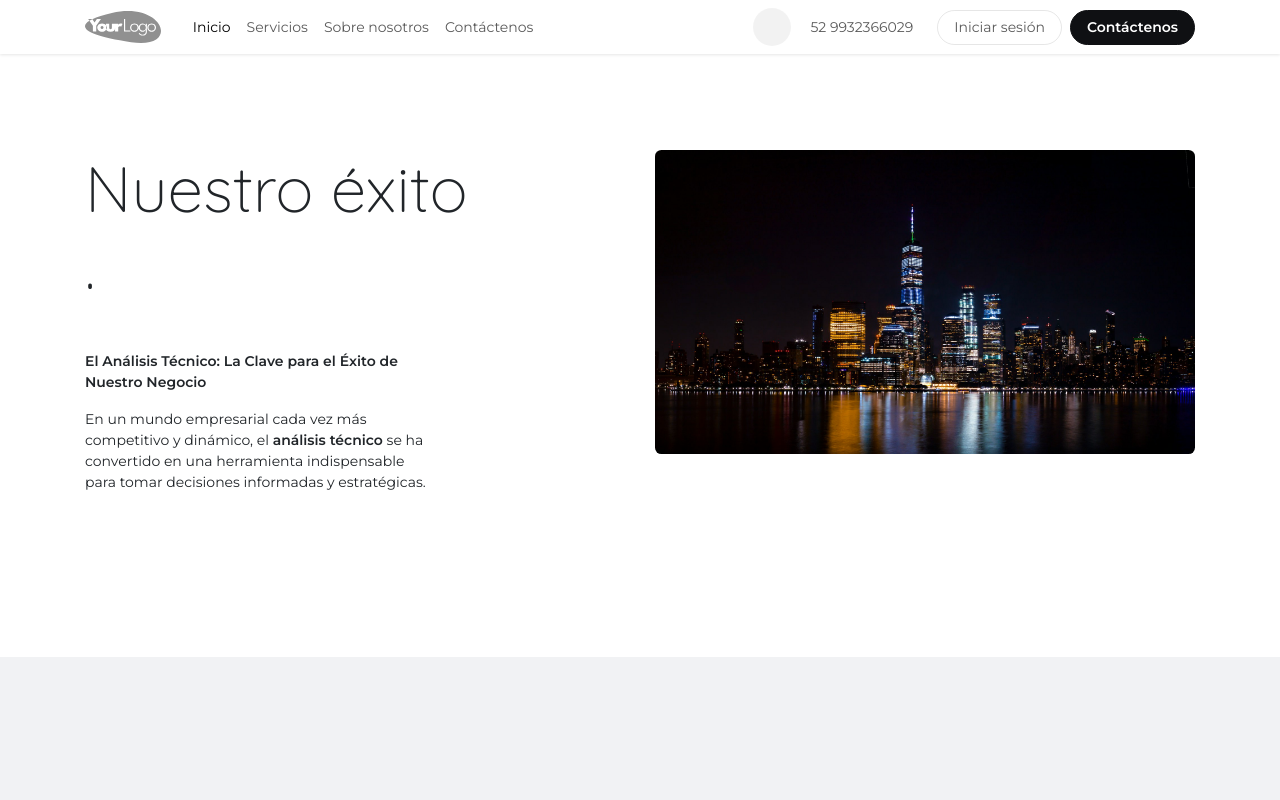
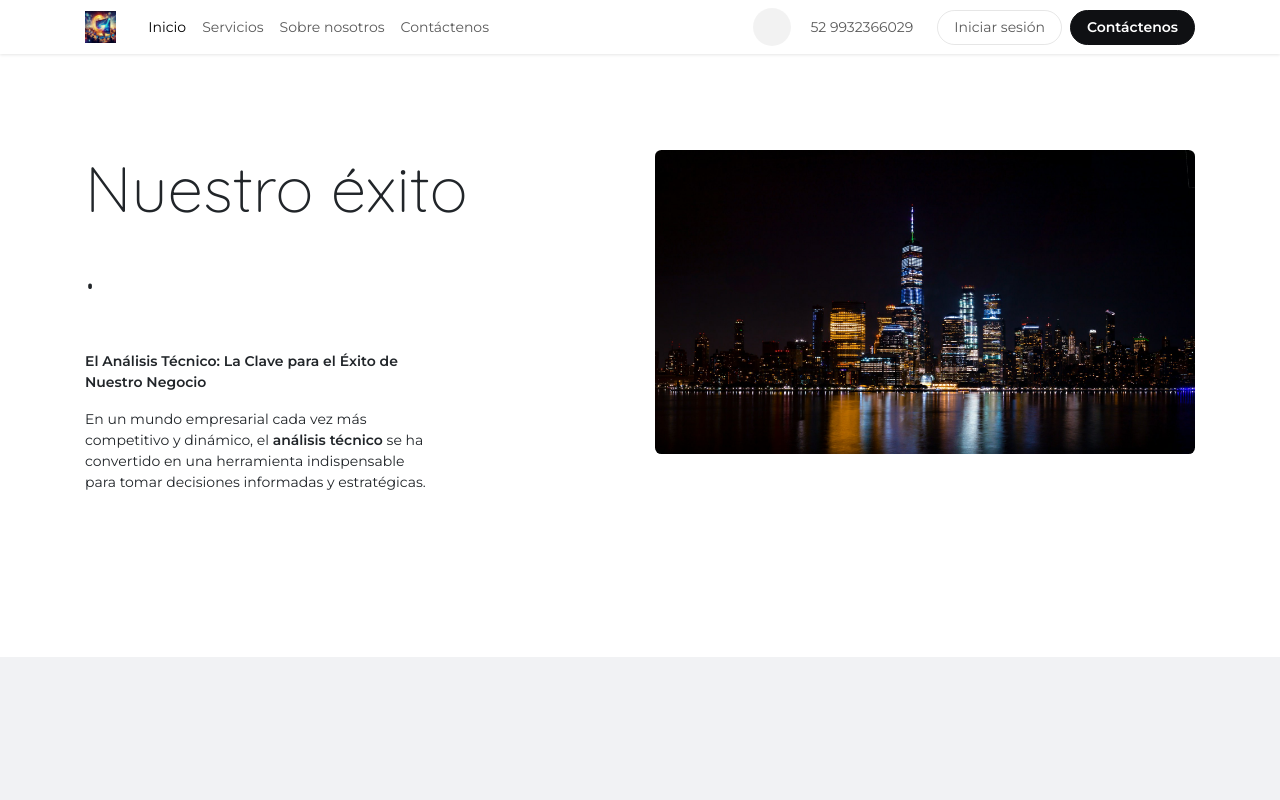
Before and after one commit to Rojasmarketing/paginaweb, a plain HTML site: page index.html in a window 1280 px wide. Shown: the top 800 px of the page. Drawn offline with Linux system fonts and the light colour scheme; some icons are missing; a web font is replaced by a local one.

Commit message:
Update index.html

```diff
--- a/index.html
+++ b/index.html
@@ -42,7 +42,7 @@
 
     <a data-name="Navbar Logo" href="https://goldenergroup.com/" class="navbar-brand logo me-4">
 
-            <span role="img" aria-label="Logo of Goldener Group" title="Goldener Group"><img src="./index_files/Goldener Group.svg" class="img img-fluid" width="95" height="40" alt="Goldener Group" loading="lazy" style=""></span>
+            <span role="img" aria-label="Logo of Goldener Group" title="Goldener Group"><img src="./favicon.png" class="img img-fluid" width="95" height="40" alt="Goldener Group" loading="lazy" style=""></span>
         </a>
 
 
```
